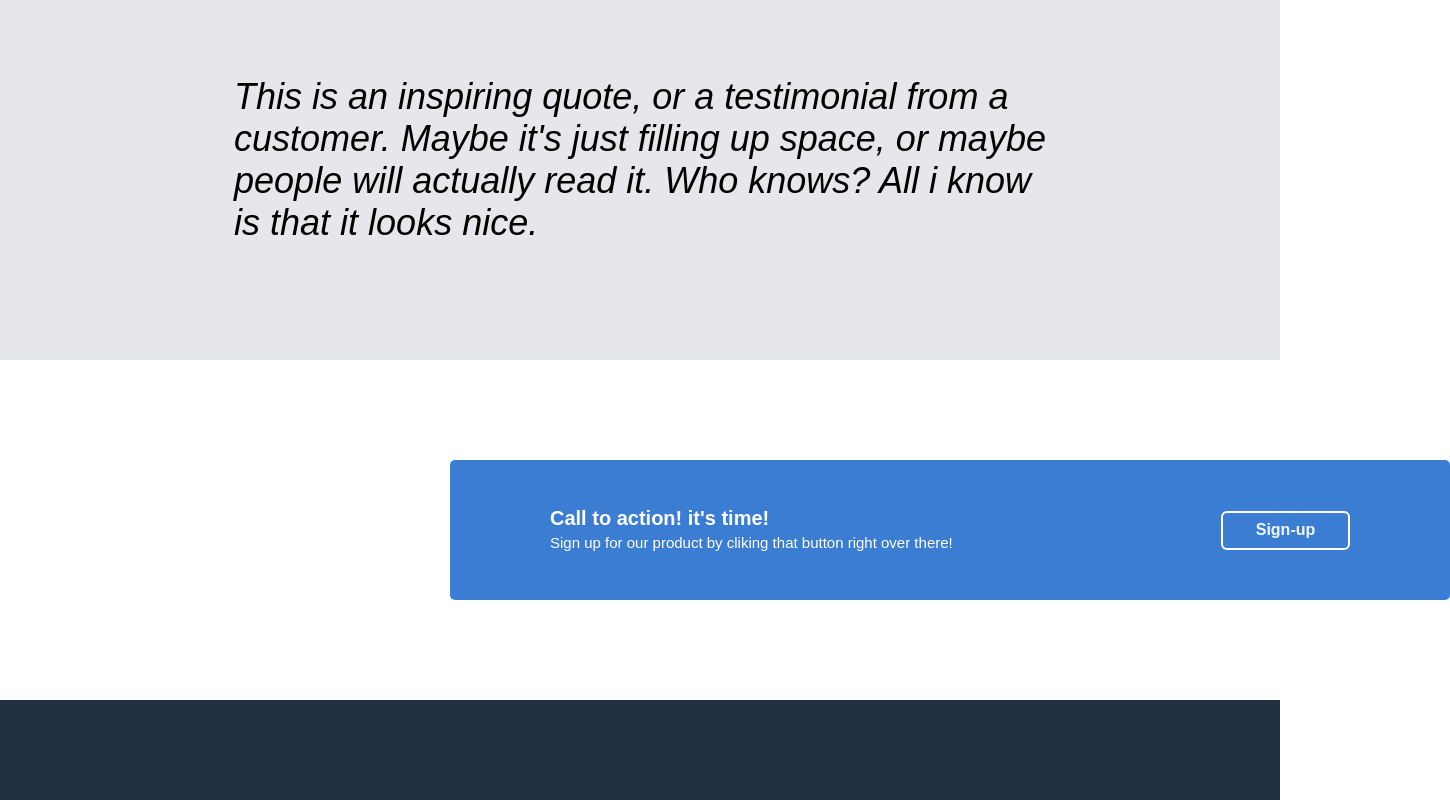
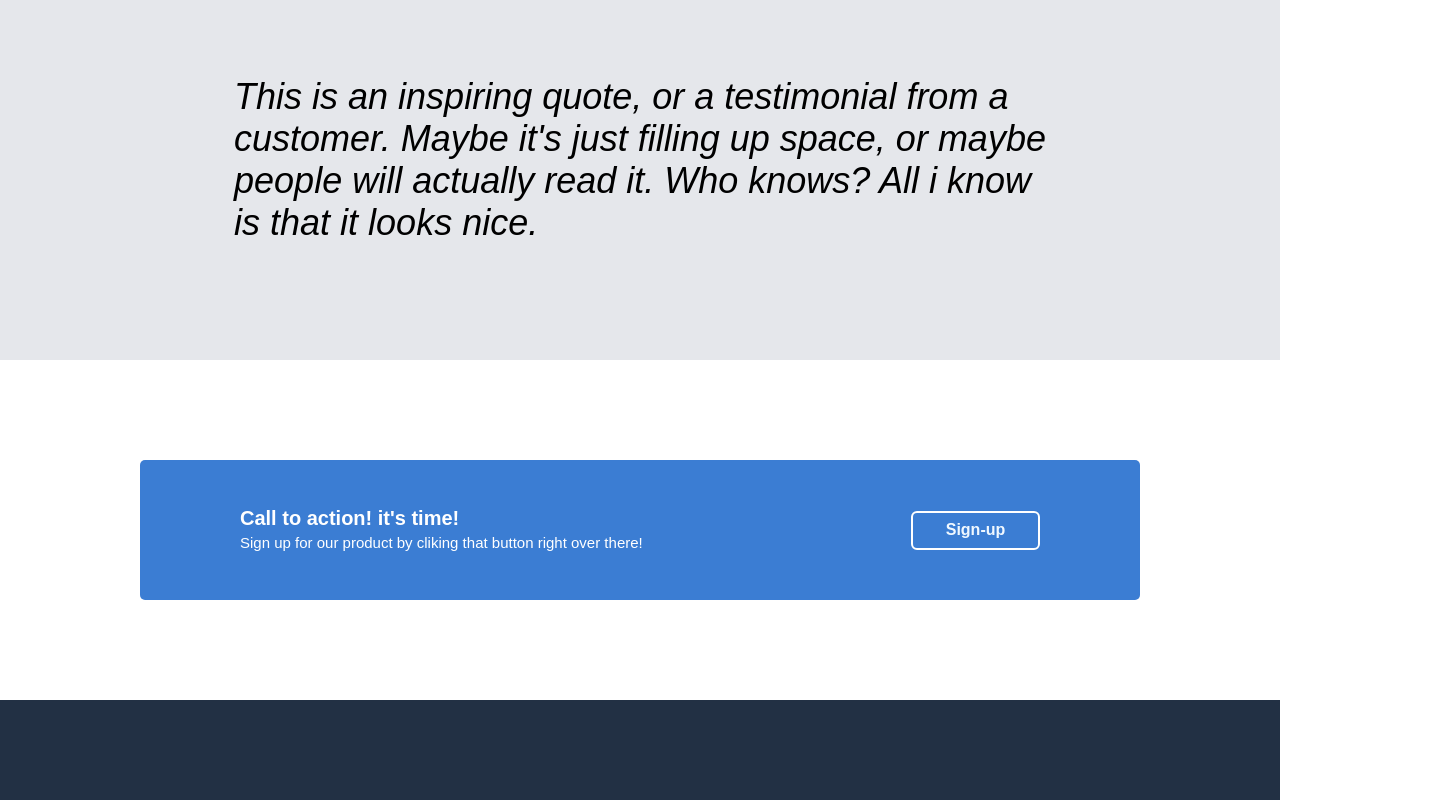
Before and after one commit to WugiWugi/This-website-is-awesome, a plain HTML site: page index.html in a window 1280 px wide. Shown: the part 1108-1908 px from the top of the page, 1450 px wide, since content can reach past the window. Drawn offline with Linux system fonts and the light colour scheme.

Commit message:
Закончил сайт с 19 главы

```diff
--- a/style.css
+++ b/style.css
@@ -160,7 +160,7 @@ margin: 10px;
     height: 140px;
     width: 1000px;
     padding: 0px 100px 0px 100px;
-    margin: 100px 400px 100px 450px;
+    margin: 100px auto;
 }
 
 .basement-Text{
```
